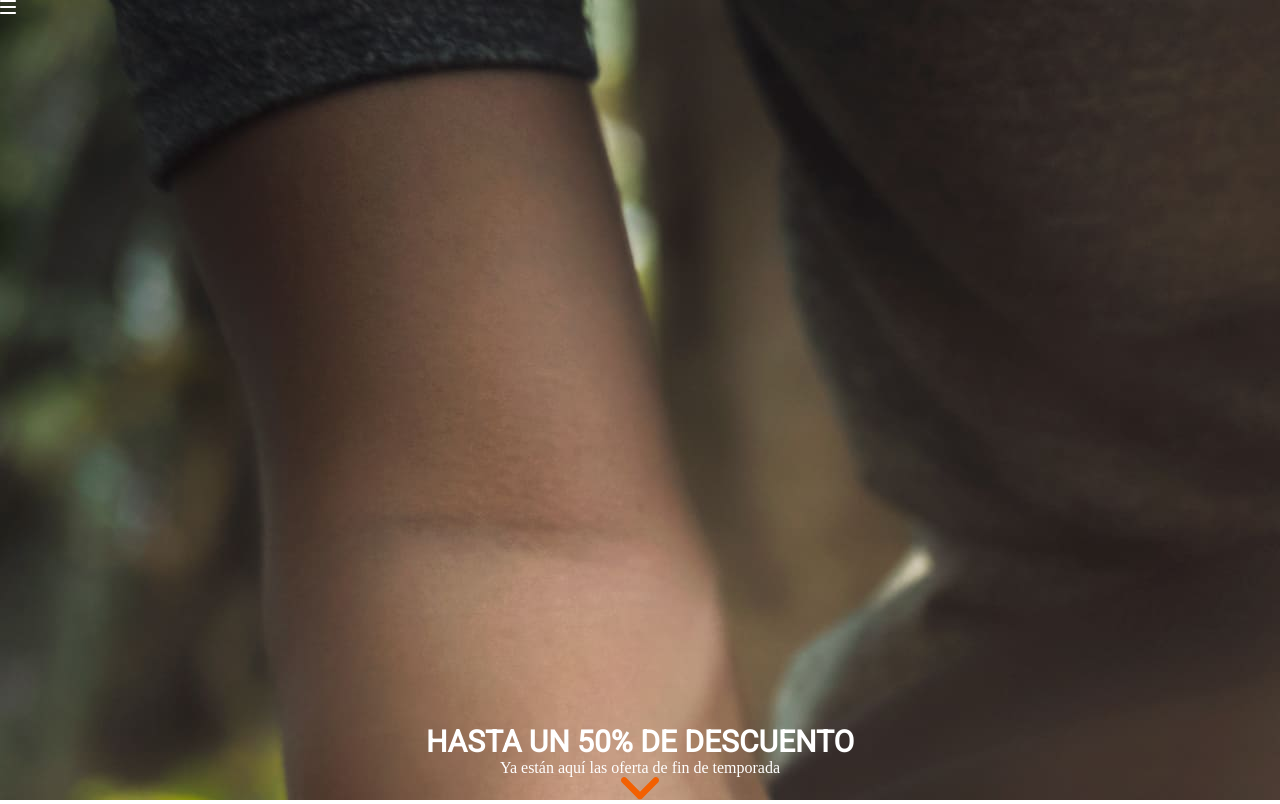
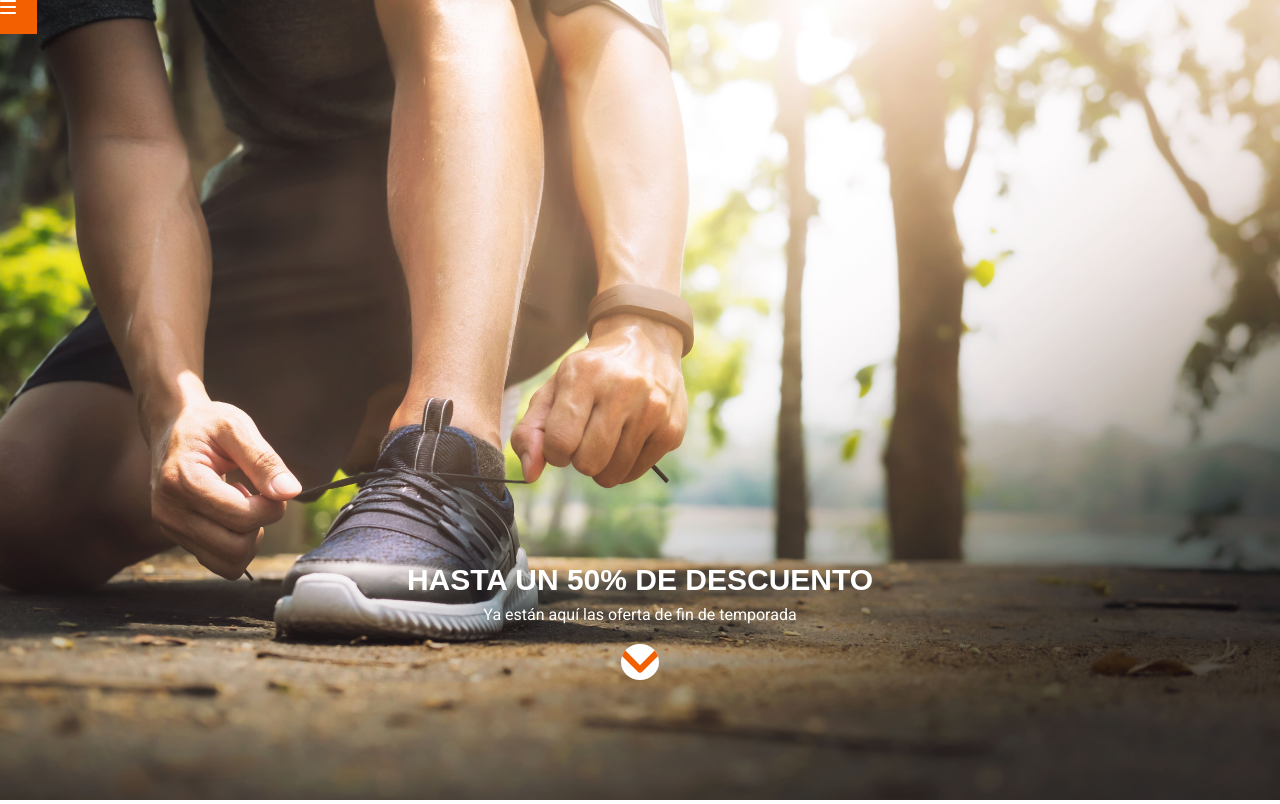
Before and after one commit to Adalab/modulo-1-evaluacion-final-rocio-ld, a website built with Vite: page src/index.html in a window 1280 px wide. Shown: the top 804 px of the page. Built offline with nearby package versions, Linux system fonts and the light colour scheme.

Commit message:
header casi listo

```diff
--- a/src/index.html
+++ b/src/index.html
@@ -6,8 +6,8 @@
     <title>Evaluacion Final</title>
     <link
       href="https://fonts.googleapis.com/css?family=Roboto&display=swap"
-      rel="stylesheet"
-    />
+      rel="stylesheet"/>
+    <link href="https://fonts.googleapis.com/css2?family=Roboto+Slab:wght@100..900&display=swap" rel="stylesheet"/>
     <link rel="stylesheet" href="./scss/main.scss" />
   </head>
   <body>
--- a/src/partials/header.html
+++ b/src/partials/header.html
@@ -2,7 +2,9 @@
      <a class="header__link" href="https://adalab.es/" class="header__icon-link" target="_blank">
         <img  src="./images/ico-menu.svg" alt="icono" class="imgzapa">
     </a>
-    <h1>HASTA UN 50% DE DESCUENTO</h1>
-    <p>Ya están aquí las oferta de fin de temporada</p>
-    <img src="./images/ico-scroll-down.svg" alt="scroll"  class="header__scroll">
+    <div class="header__div">
+        <h1>HASTA UN 50% DE DESCUENTO</h1>
+        <p>Ya están aquí las oferta de fin de temporada</p>
+        <img src="./images/ico-scroll-down.svg" alt="scroll"  class="header__scroll">
+    </div>
 </header>
--- a/src/scss/core/_variables.scss
+++ b/src/scss/core/_variables.scss
@@ -3,3 +3,4 @@ $font-main: 'Roboto', sans-serif;
 $color-orange: #f26002;
 $color-grey: #4a4a4a;
 $color-white: #f2f2f2;
+$font-title: 'Roboto+Slab', sans-serif;
--- a/src/scss/layout/_header.scss
+++ b/src/scss/layout/_header.scss
@@ -1,31 +1,45 @@
 .header {
     height: 100vh;
-   //background-image: url(/public/images/cover.jpeg);
-   display: flex;
-   flex-direction: column;
-   justify-content: flex-end;
-   align-items: center;
    background-image: url(/images/background1.jpeg);
+   background-size: cover;
 
-   h1 {
-    font-size: 30px;
-    font-family: $font-main;
-    color: white;
-    }
+        h1 {
+        font-size: 30px;
+        font-family: $font-title;
+        color: white;
+        line-height: 50px;
+        text-align: center;
+        }
 
     p {
         color:white;
+        font-family: $font-main;
+        text-align: center;
 
     }
 
         &__link {
-           position: fixed;
            top: 0;
            left: 0;
+           width: 37px;
+           height: 34px;
+           background-color: $color-orange;
+           position: fixed;
         }
-        &__scroll {
-            width: 38px;
+        &__div {
+            display: flex;
+            width: 100%;
+            height: 85vh;
+            flex-direction: column;
+            justify-content: flex-end;
+            align-items: center;
+
         }
-
-
-}
+    }
+.header__scroll {
+            width: 37.9px;
+            height: 35.7px;
+            background-color: white;
+            border-radius: 50%;
+            margin-top:20px;
+        }
```
